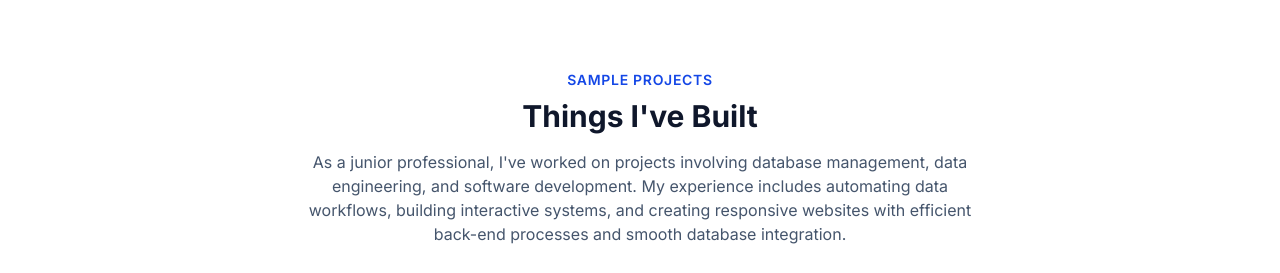
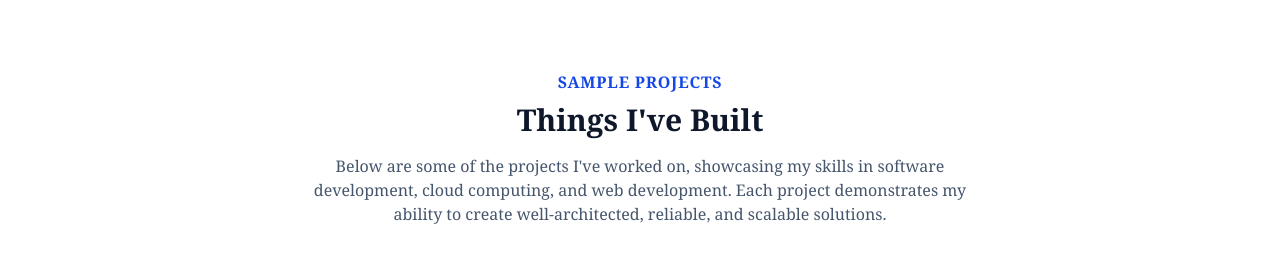
Before and after one commit to imani-prog/Timothy-Imani, a React (Vite) app: page / in a window 1280 px wide. Shown: the part 1829-2102 px from the top of the page. Built offline with nearby package versions, Linux system fonts and the light colour scheme; grey boxes are pictures that could not be loaded.

Commit message:
Updated Sample Projects

```diff
--- a/src/components/sections/Projects.jsx
+++ b/src/components/sections/Projects.jsx
@@ -3,10 +3,10 @@ import ProjectCard from '../ui/ProjectCard'
 
 export default function Projects() {
   return (
-    <section id="projects" className="py-20 px-5 sm:px-8 bg-white dark:bg-slate-900">
+    <section id="projects" className="py-20 px-5 sm:px-8 bg-white dark:bg-slate-900 font-serif">
       <div className="max-w-6xl mx-auto">
         <div className="text-center mb-4">
-          <h2 className="text-sm font-semibold uppercase tracking-wider text-blue-700 dark:text-blue-400">
+          <h2 className=" font-semibold uppercase tracking-wider text-blue-700 dark:text-blue-400">
             Sample Projects
           </h2>
           <h3 className="mt-2 text-2xl sm:text-3xl font-bold text-slate-900 dark:text-white">
@@ -15,11 +15,7 @@ export default function Projects() {
         </div>
 
         <p className="text-center text-sm sm:text-base text-slate-600 dark:text-slate-400 max-w-2xl mx-auto mb-12">
-          As a junior professional, I've worked on projects involving database
-          management, data engineering, and software development. My
-          experience includes automating data workflows, building interactive
-          systems, and creating responsive websites with efficient back-end
-          processes and smooth database integration.
+            Below are some of the projects I've worked on, showcasing my skills in software development, cloud computing, and web development. Each project demonstrates my ability to create well-architected, reliable, and scalable solutions.
         </p>
 
         <div className="grid sm:grid-cols-2 gap-6">
```
